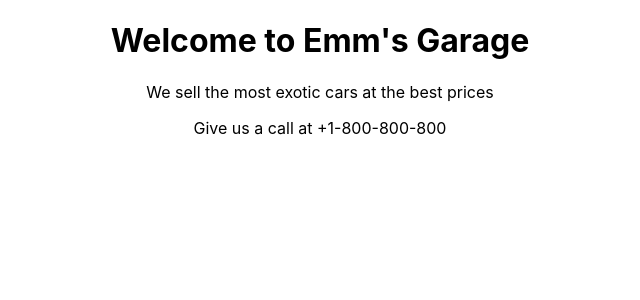
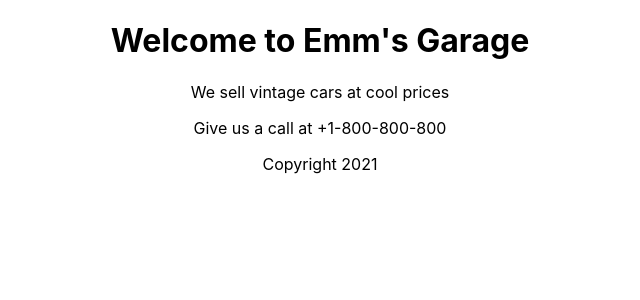
Before and after one commit to Emmanuel289/react-essentials, a React (Create React App) app in the folder react-essentials/: page / in a window 1280 px wide. Shown: the top 300 px of the page, without its empty margins (320-960 px from the left). Built offline with nearby package versions, Linux system fonts and the light colour scheme.

Commit message:
Added properties to the Header, Main, and Footer components

```diff
--- a/react-essentials/src/App.js
+++ b/react-essentials/src/App.js
@@ -1,29 +1,32 @@
 import "./App.css";
 
 // Header component
-function Header() {
+function Header(props) {
+  console.log(props);
   return (
     <header>
-      <h1>Welcome to Emm's Garage</h1>
+      <h1>Welcome to {props.name}'s Garage</h1>
     </header>
   );
 }
 
 // Main component
-function Main() {
+function Main(props) {
+  console.log(props);
   return (
     <section>
-      <p>We sell the most exotic cars at the best prices</p>
+      <p>We sell {props.adjective} cars at cool prices</p>
     </section>
   );
 }
 
 // Footer component
 
-function Footer() {
+function Footer(props) {
   return (
     <footer>
       <p>Give us a call at +1-800-800-800</p>
+      <p>Copyright {props.year}</p>
     </footer>
   );
 }
@@ -32,9 +35,9 @@ function Footer() {
 function App() {
   return (
     <div className="App">
-      <Header />
-      <Main />
-      <Footer />
+      <Header name="Emm" />
+      <Main adjective="vintage" />
+      <Footer year={new Date().getFullYear()} />
     </div>
   );
 }
```
